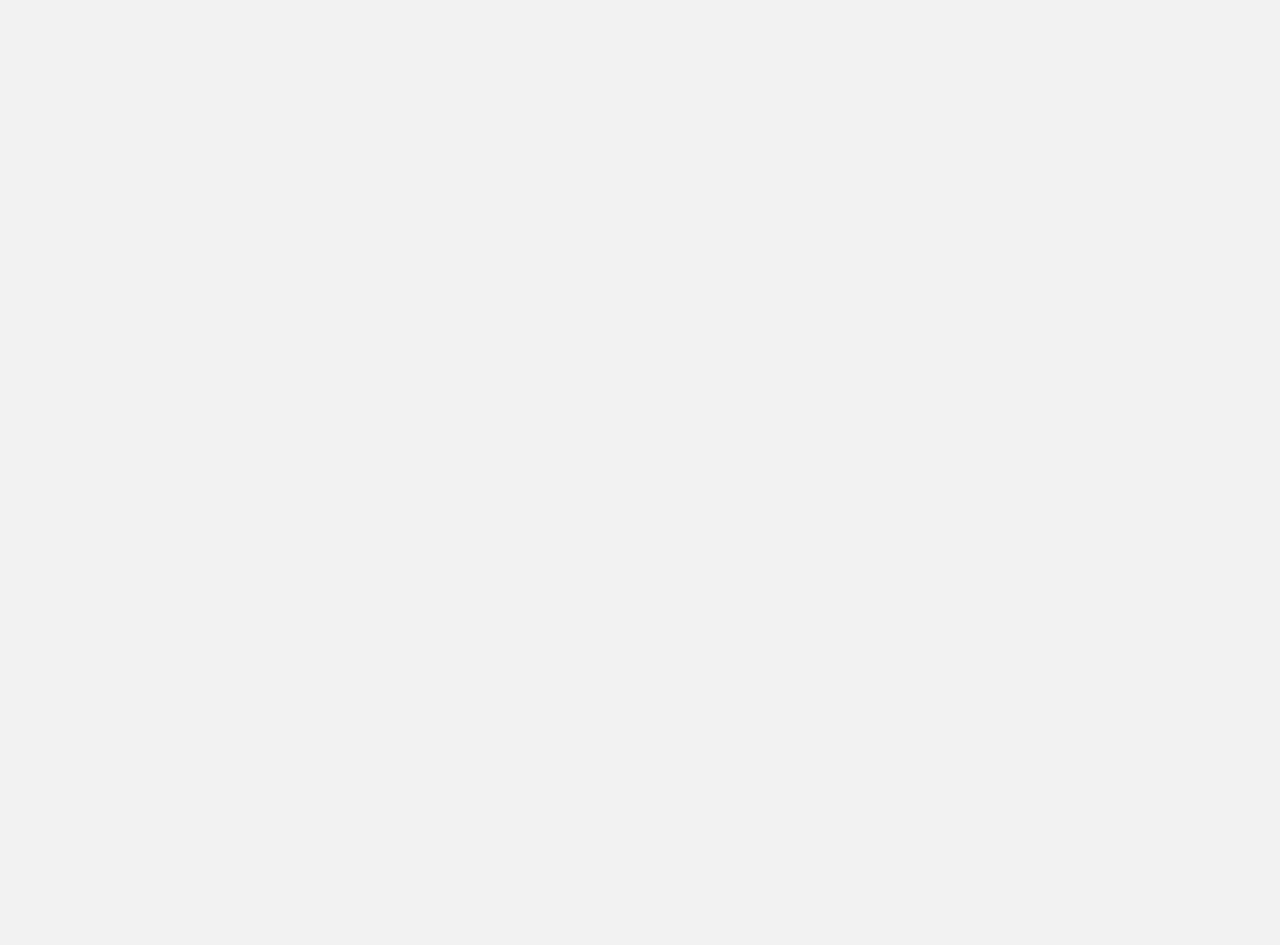
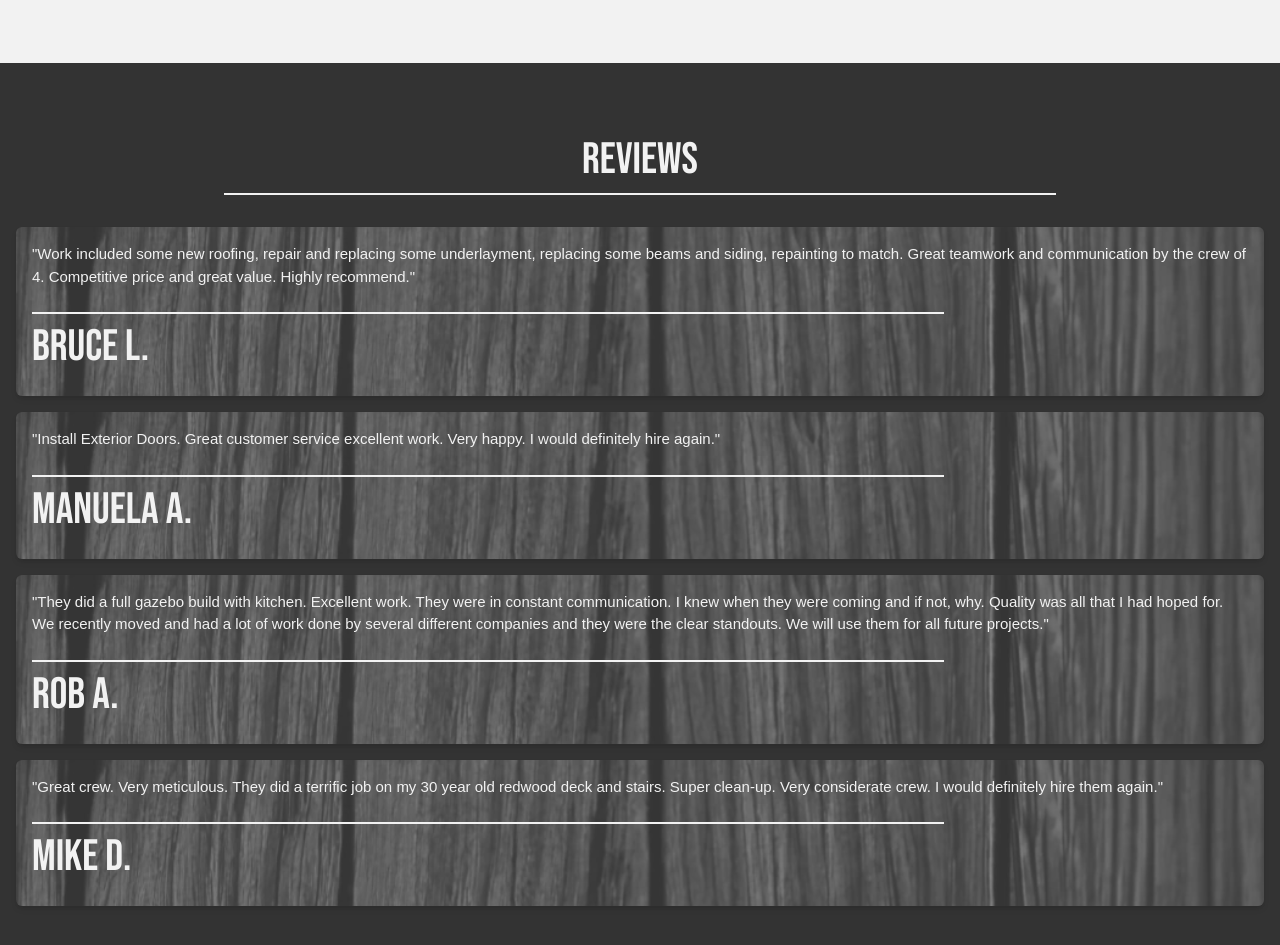
Before and after one commit to TravisAlstrand/schaut_construction, a React (Vite) app: page / in a window 1280 px wide. Shown: the part 4760-5705 px from the top of the page. Before the commit the page ends 4823 px from the top, so only its background shows below. Built offline with nearby package versions, Linux system fonts and the light colour scheme.

Commit message:
reviews section completed. ReviewCard component added

```diff
--- a/src/App.tsx
+++ b/src/App.tsx
@@ -6,6 +6,7 @@ import Hero from "./components/page_sections/Hero";
 import About from "./components/page_sections/About";
 import Services from "./components/page_sections/Services";
 import Gallery from "./components/page_sections/Gallery";
+import Reviews from "./components/page_sections/Reviews";
 
 function App() {
   return (
@@ -15,6 +16,7 @@ function App() {
       <About />
       <Services />
       <Gallery />
+      <Reviews />
     </>
   );
 }
--- /dev/null
+++ b/src/components/ReviewCard.tsx
@@ -0,0 +1,21 @@
+type ReviewDataProps = {
+  reviewerName: string;
+  reviewText: string;
+};
+
+export default function ReviewCard({
+  reviewerName,
+  reviewText,
+}: ReviewDataProps) {
+  return (
+    <article className="relative mb-4 rounded-md bg-woodTexture bg-cover p-4 shadow-md">
+      <div className="absolute inset-0 z-20 rounded-md bg-grayLight opacity-50"></div>
+      <div className="relative z-30 flex flex-col justify-between opacity-100">
+        <p className="mb-6 font-standard text-[15px]">"{reviewText}"</p>
+        <div className="w-3/4 border-t-2 border-whiteLight">
+          <h3 className="font-heading text-[44px]">{reviewerName}</h3>
+        </div>
+      </div>
+    </article>
+  );
+}
--- /dev/null
+++ b/src/components/page_sections/Reviews.tsx
@@ -0,0 +1,24 @@
+import SectionHeading from "../SectionHeading";
+import ReviewCard from "../ReviewCard";
+
+import { reviews } from "../../json/reviews.json";
+
+export default function Reviews() {
+  return (
+    <section
+      id="reviews"
+      className="bg-grayDark px-4 pb-12 pt-16 text-whiteLight"
+    >
+      <SectionHeading headingTitle="Reviews" headingColor="whiteLight" />
+      {reviews.map((review, index) => {
+        return (
+          <ReviewCard
+            key={index}
+            reviewerName={review.reviewerName}
+            reviewText={review.reviewText}
+          />
+        );
+      })}
+    </section>
+  );
+}
--- /dev/null
+++ b/src/json/reviews.json
@@ -0,0 +1,20 @@
+{
+  "reviews": [
+    {
+      "reviewerName": "Bruce L.",
+      "reviewText": "Work included some new roofing, repair and replacing some underlayment, replacing some beams and siding, repainting to match. Great teamwork and communication by the crew of 4. Competitive price and great value. Highly recommend."
+    },
+    {
+      "reviewerName": "Manuela A.",
+      "reviewText": "Install Exterior Doors. Great customer service excellent work. Very happy. I would definitely hire again."
+    },
+    {
+      "reviewerName": "Rob A.",
+      "reviewText": "They did a full gazebo build with kitchen. Excellent work. They were in constant communication. I knew when they were coming and if not, why. Quality was all that I had hoped for. We recently moved and had a lot of work done by several different companies and they were the clear standouts. We will use them for all future projects."
+    },
+    {
+      "reviewerName": "Mike D.",
+      "reviewText": "Great crew. Very meticulous. They did a terrific job on my 30 year old redwood deck and stairs. Super clean-up. Very considerate crew. I would definitely hire them again."
+    }
+  ]
+}
```
